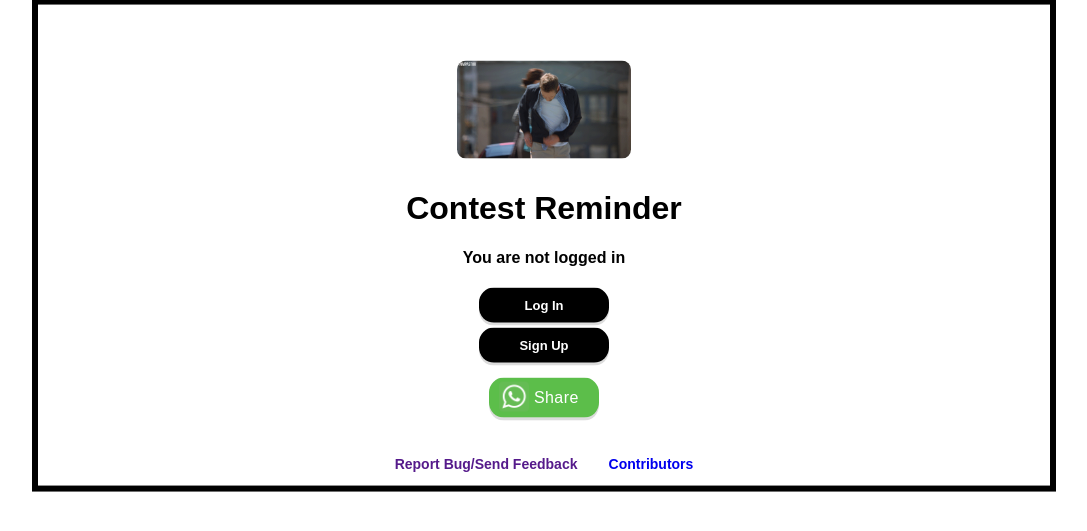
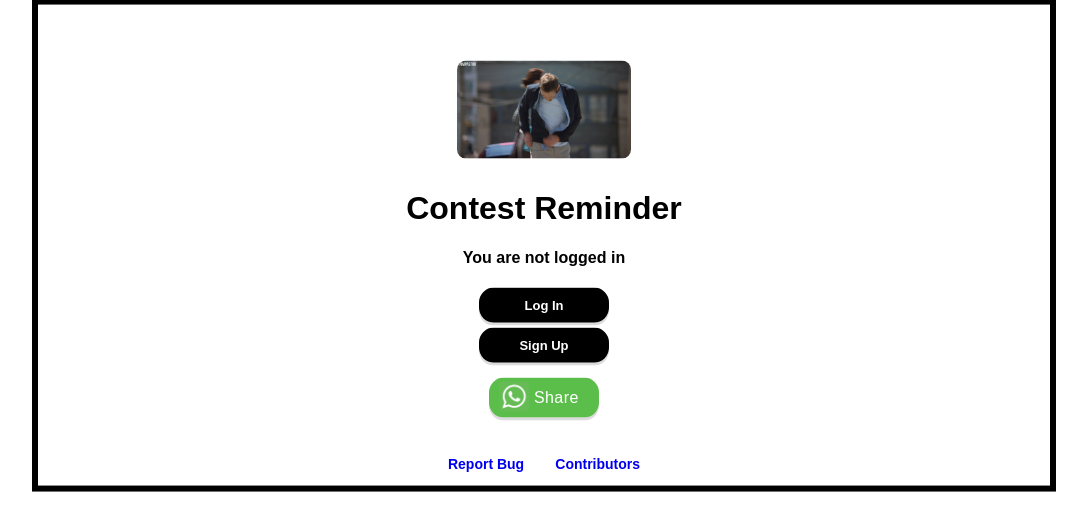
Before and after one commit to akshitdesai/ContestReminder, a Django app: page / in a window 1280 px wide. Shown: the part 155-686 px from the top of the page, without its empty margins (96-1183 px from the left). Run offline with Django 3.2, Linux system fonts and the light colour scheme.

Commit message:
Made a 'Report Bugs' link

```diff
--- a/contestreminder/templates/home.html
+++ b/contestreminder/templates/home.html
@@ -20,7 +20,7 @@
 		<a class="btn3" href="whatsapp://send?text=" data-action="share/whatsapp/share">Share</a>
 			</br>
             <p style="position: absolute; left:0px; right:0px; bottom: 0px; font-size:14px;">
-				<a href="" style="text-decoration:none">Report Bug/Send Feedback &nbsp;&nbsp;</a>
+				<a href="https://github.com/codestromer/ContestReminder/issues" style="text-decoration:none" rel="noopener noreferrer" target="_blank">Report Bug &nbsp;&nbsp;</a>
 				<a href="{% url 'about' %}" style="text-decoration:none">&nbsp;&nbsp;&nbsp; Contributors</a>
 			</p>
 		</div>
```
